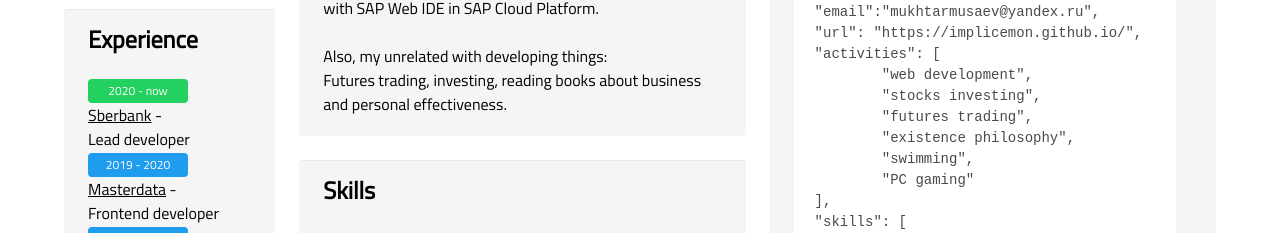
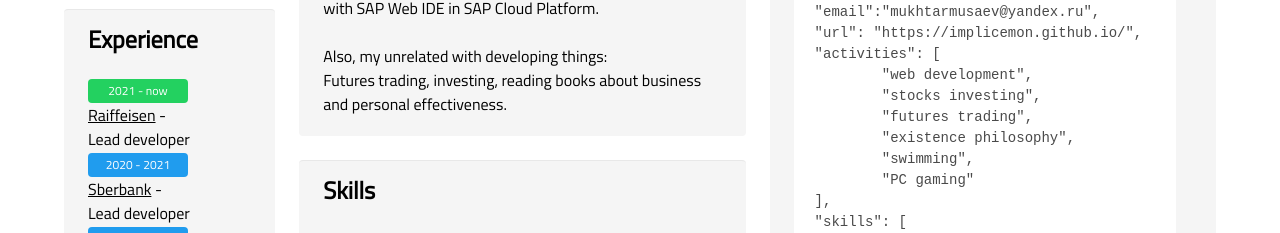
Before and after one commit to xtropi/personalPage, a React (Create React App) app: page / in a window 1280 px wide. Shown: the part 543-776 px from the top of the page. Built offline with nearby package versions, Linux system fonts and the light colour scheme.

Commit message:
Update App.js

```diff
--- a/src/App.js
+++ b/src/App.js
@@ -49,8 +49,14 @@ class App extends Component {
 							<div className="media-content">
 			  <h1 className="title is-size-4">Experience</h1>
 			  <ul>
+				<li>
+				  <span className="tag is-success" style={{minWidth: "100px", marginRight: "5px"}}>2021 - now</span><br/>
+				  <a href="https://www.raiffeisen.ru/" target="_blank" rel="noreferrer noopener">Raiffeisen</a>
+				  <span> - </span><br/>
+				  <span>Lead developer</span>
+				</li>
 			 	<li>
-				  <span className="tag is-success" style={{minWidth: "100px", marginRight: "5px"}}>2020 - now</span><br/>
+				  <span className="tag is-info" style={{minWidth: "100px", marginRight: "5px"}}>2020 - 2021</span><br/>
 				  <a href="https://sberbank.ru/" target="_blank" rel="noreferrer noopener">Sberbank</a>
 				  <span> - </span><br/>
 				  <span>Lead developer</span>
```
